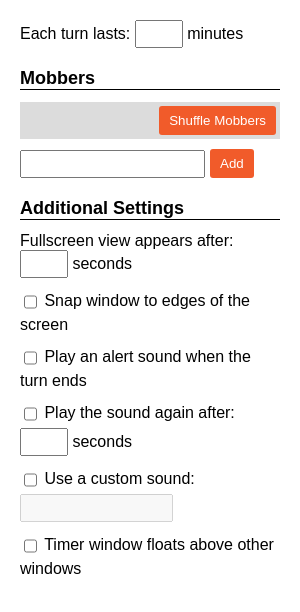
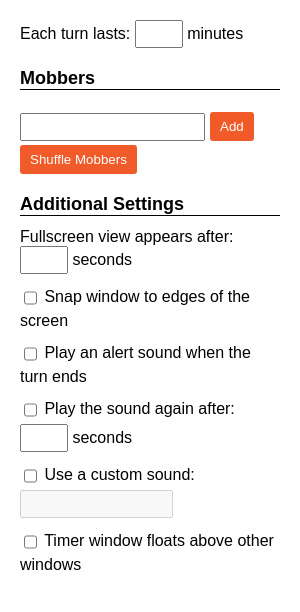
Before and after one commit to pluralsight/mob-timer, an Electron app: page src/windows/config/index.html in a window 300 px wide. Drawn offline with Linux system fonts and the light colour scheme; no server answers.

Commit message:
Move shuffle button below list

```diff
--- a/src/windows/config/index.css
+++ b/src/windows/config/index.css
@@ -21,10 +21,8 @@ input {
 }
 
 .mobberActions {
-  padding: 4px;
+  margin: 4px 0 4px -5px;
   display: flex;
-  justify-content: flex-end;
-  background-color: var(--table-stripe-color);
 }
 
 .mobber {
@@ -46,7 +44,7 @@ input {
   border: 2px solid var(--mobber-border-highlight-color);
 }
 
-.mobber:nth-child(even) {
+.mobber:nth-child(odd) {
   background-color: var(--table-stripe-color);
 }
 
--- a/src/windows/config/index.html
+++ b/src/windows/config/index.html
@@ -15,9 +15,6 @@
       </div>
       <div class="mobbers">
         <h1>Mobbers</h1>
-        <div class="mobberActions">
-          <button id="shuffle" class="btn">Shuffle Mobbers</button>
-        </div>
         <div id="mobbers"></div>
         <form id="addMobberForm">
           <label for="add" class="addLabel">
@@ -25,6 +22,9 @@
             <button class="btn add">Add</button>
           </label>
         </form>
+        <div class="mobberActions">
+          <button id="shuffle" class="btn">Shuffle Mobbers</button>
+        </div>
       </div>
       <div class="settings">
         <h1>Additional Settings</h1>
```
